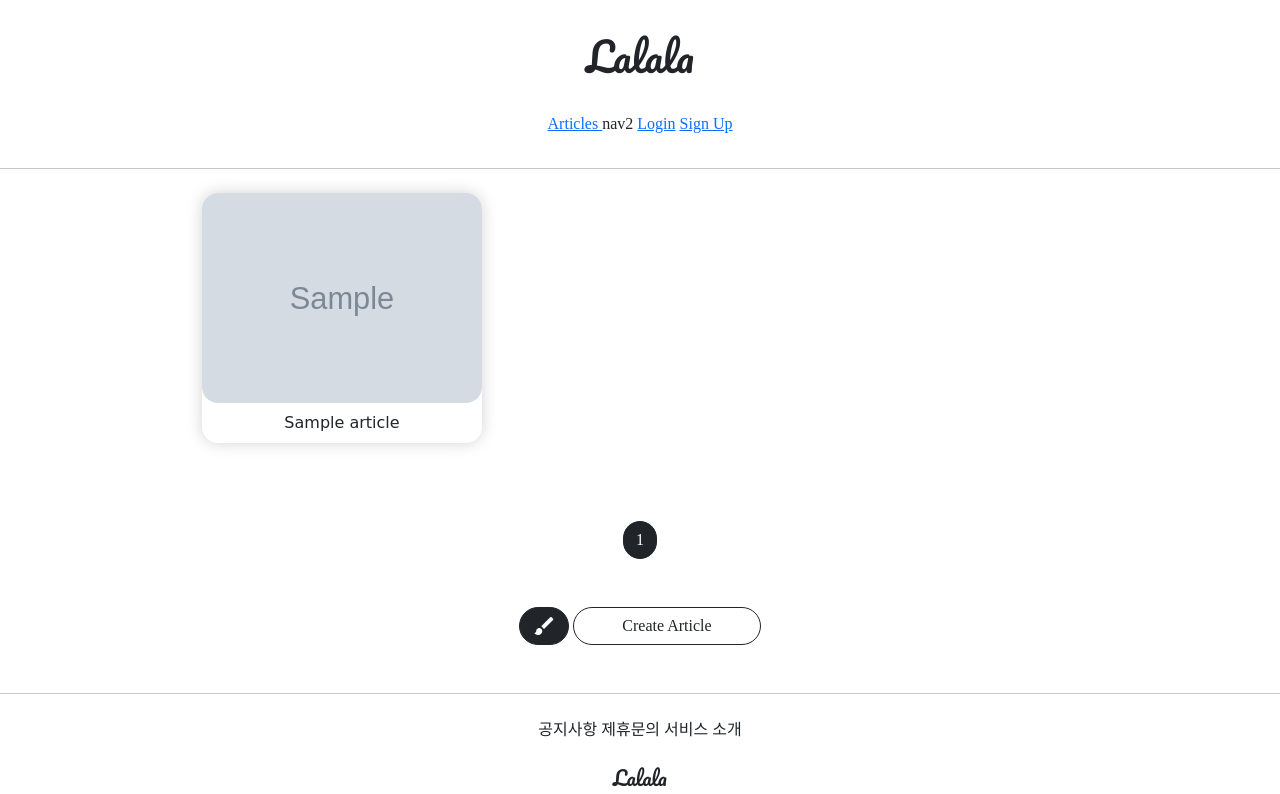
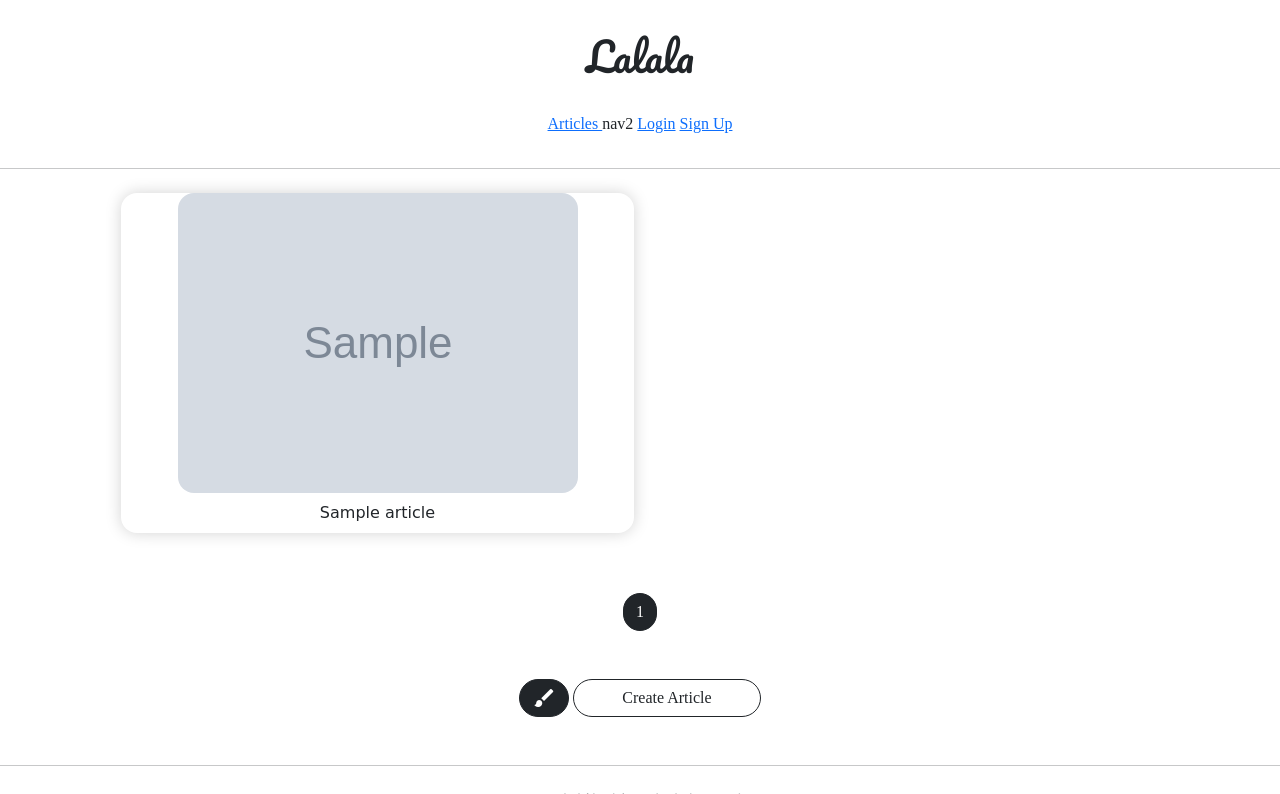
Before and after one commit to sun-hani/gis_2021, a Django app: page /articles/list/ in a window 1280 px wide. Shown: the top 794 px of the page. Run offline with Django 3.2, Linux system fonts and the light colour scheme; tables that the repository leaves empty hold one stand-in row (values such as "Sample post"); grey boxes marked "Sample" are stand-in pictures; parts of the project's set-up code (start-up, migrations or seed data) failed here and were passed over; some libraries are stand-ins or nearby versions; some web fonts are replaced.

Commit message:
0813 commit 2

```diff
--- a/articleapp/templates/articleapp/list.html
+++ b/articleapp/templates/articleapp/list.html
@@ -4,8 +4,13 @@
 {% block content %}
 
     <style>
+    .container {
+        padding: 0;
+        margin: 0 auto;
+    }
+
     .container div {
-        width: 280px;
+        width: 45%;
         display: flex;
         justify-content: center;
         align-items: center;
--- a/articleapp/views.py
+++ b/articleapp/views.py
@@ -57,4 +57,4 @@ class ArticleListView(ListView):
     model = Article
     context_object_name = 'article_list'
     template_name = 'articleapp/list.html'
-    paginate_by = 1 #한페이에 보이는 갯수#
+    paginate_by = 20 #한페이에 보이는 갯수#
--- a/static/js/magicgrid.js
+++ b/static/js/magicgrid.js
@@ -277,7 +277,7 @@ MagicGrid.prototype.listen = function listen () {
 let magicGrid = new MagicGrid({
   container: '.container',
   animate: true,
-  gutter: 30,
+  gutter: 12,
   static: true,
   useMin: true
 });
```
